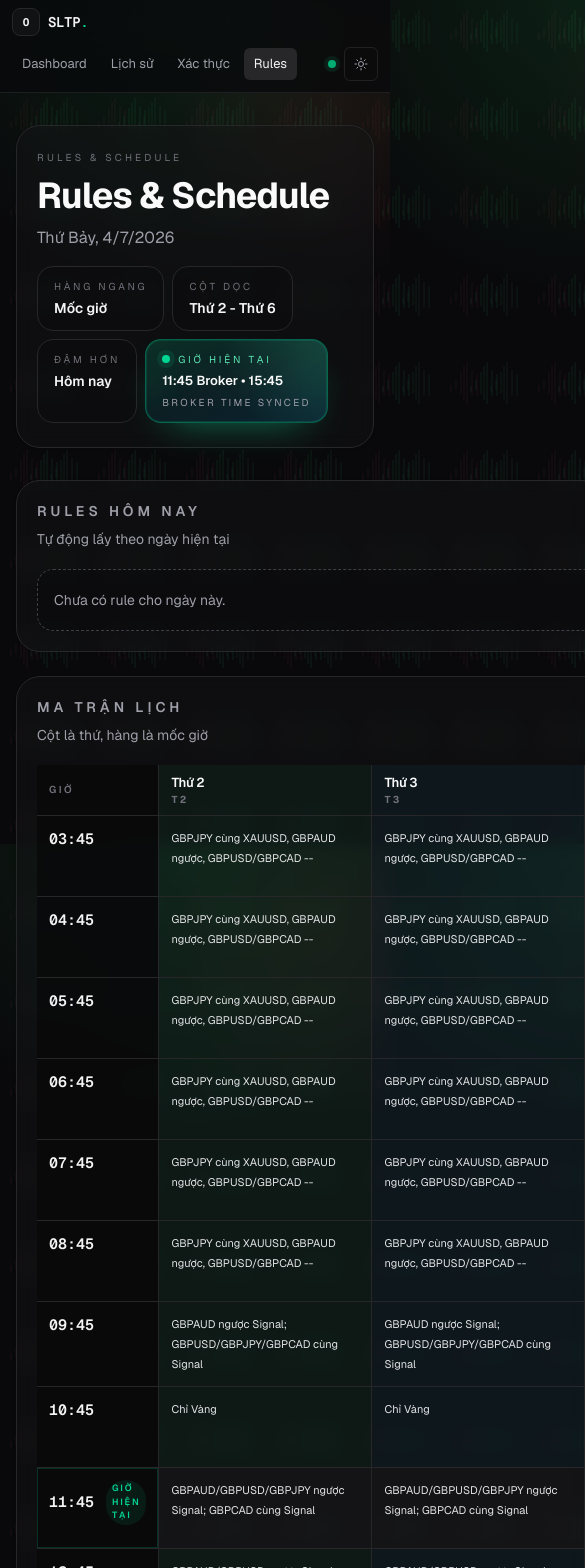
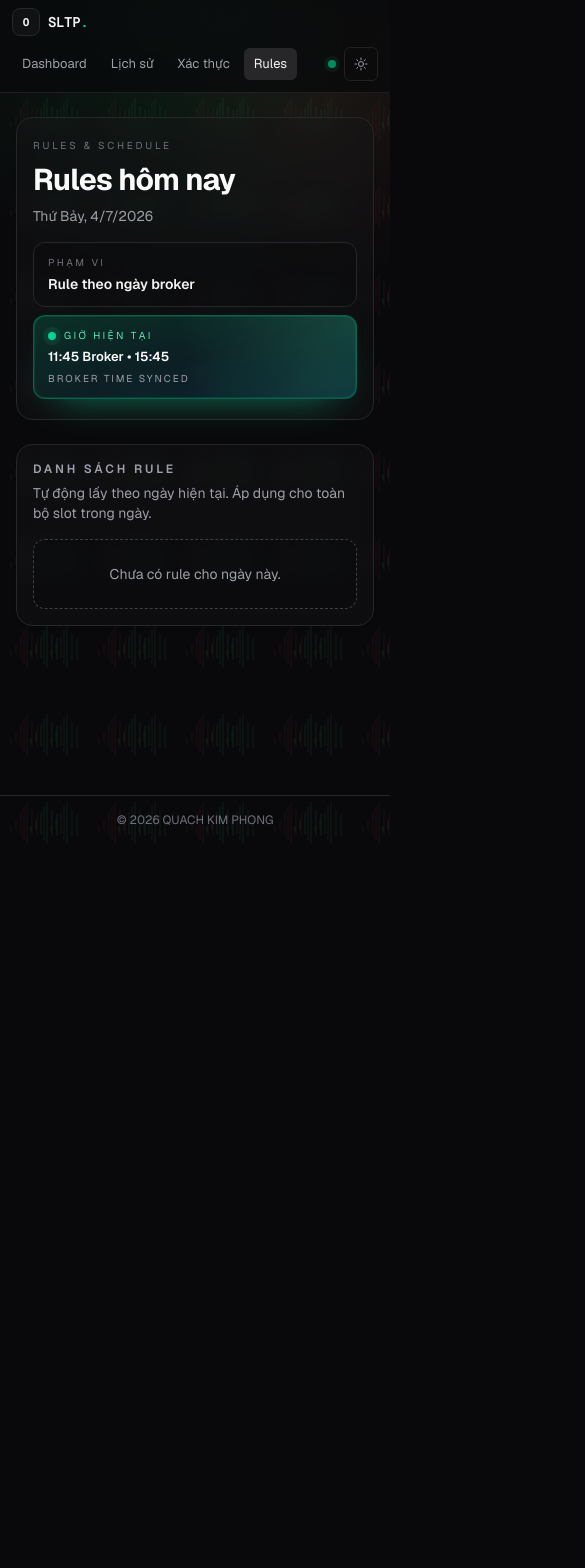
Before and after one commit to QuachGia1994/OAK-Hidden-SLTP-Manager, a Next.js app in the folder dashboard/: page /rules in a window 390 px wide. Shown: the top 1568 px of the page, 585 px wide, since content can reach past the window. After the commit the page ends 844 px from the top, so only its background shows below. Built offline with nearby package versions, Linux system fonts and the light colour scheme.

Commit message:
Simplify Rules page and enrich desktop Signal card.
Hide Account Balance/Equity, show pair dirs on the Dashboard Signal card, and drop the Rules matrix so only today's rules remain for a mobile-friendly layout.

```diff
--- a/dashboard/src/app/rules/page.tsx
+++ b/dashboard/src/app/rules/page.tsx
@@ -1,15 +1,7 @@
-import { DAY_RULES, TARGET_HOURS, brokerToLocalTime, formatHour, getHourNote } from "@/lib/constants";
+import { DAY_RULES, brokerToLocalTime, formatHour } from "@/lib/constants";
 import { getBrokerDateParts } from "@/lib/trading-time";
 
 export const dynamic = "force-dynamic";
-
-const WEEKDAY_COLUMNS = [
-  { day: 1, label: "T2", name: "Thứ 2", tint: "bg-emerald-500/5 dark:bg-emerald-400/5" },
-  { day: 2, label: "T3", name: "Thứ 3", tint: "bg-sky-500/5 dark:bg-sky-400/5" },
-  { day: 3, label: "T4", name: "Thứ 4", tint: "bg-amber-500/5 dark:bg-amber-400/5" },
-  { day: 4, label: "T5", name: "Thứ 5", tint: "bg-fuchsia-500/5 dark:bg-fuchsia-400/5" },
-  { day: 5, label: "T6", name: "Thứ 6", tint: "bg-rose-500/5 dark:bg-rose-400/5" },
-];
 
 export default function RulesPage() {
   const today = new Date();
@@ -17,185 +9,107 @@ export default function RulesPage() {
   const todayRules = DAY_RULES[dayOfWeek] || [];
 
   return (
-    <div className="max-w-7xl mx-auto px-4 sm:px-6 lg:px-8 py-8 sm:py-12">
-      <header className="mb-8 rounded-3xl border border-zinc-200/80 dark:border-zinc-800 bg-white/80 dark:bg-zinc-900/40 backdrop-blur-sm px-5 py-6 sm:px-6 sm:py-7 shadow-sm">
-        <div className="flex flex-col gap-4 lg:flex-row lg:items-end lg:justify-between">
-          <div>
-            <p className="text-[10px] uppercase tracking-[0.32em] text-zinc-400 dark:text-zinc-500 mb-2">Rules & Schedule</p>
-            <h1 className="text-4xl sm:text-5xl font-bold tracking-tight leading-tight text-zinc-900 dark:text-zinc-50">Rules & Schedule</h1>
-            <p className="mt-2 text-base sm:text-lg text-zinc-500 dark:text-zinc-400">
-              {today.toLocaleDateString("vi-VN", { timeZone: "Asia/Bangkok", weekday: "long", day: "numeric", month: "numeric", year: "numeric" })}
+    <div className="mx-auto w-full max-w-3xl px-4 sm:px-6 lg:px-8 py-6 sm:py-10">
+      <header className="mb-6 sm:mb-8 rounded-2xl sm:rounded-3xl border border-zinc-200/80 dark:border-zinc-800 bg-white/80 dark:bg-zinc-900/40 backdrop-blur-sm px-4 py-5 sm:px-6 sm:py-7 shadow-sm">
+        <div className="flex flex-col gap-4 sm:gap-5">
+          <div className="min-w-0">
+            <p className="text-[10px] uppercase tracking-[0.28em] sm:tracking-[0.32em] text-zinc-400 dark:text-zinc-500 mb-2">
+              Rules & Schedule
+            </p>
+            <h1 className="text-3xl sm:text-4xl lg:text-5xl font-bold tracking-tight leading-tight text-zinc-900 dark:text-zinc-50 break-words">
+              Rules hôm nay
+            </h1>
+            <p className="mt-2 text-sm sm:text-base text-zinc-500 dark:text-zinc-400">
+              {today.toLocaleDateString("vi-VN", {
+                timeZone: "Asia/Bangkok",
+                weekday: "long",
+                day: "numeric",
+                month: "numeric",
+                year: "numeric",
+              })}
             </p>
           </div>
-          <div className="flex flex-wrap gap-2">
-            <MetaPill label="Hàng ngang" value="Mốc giờ" />
-            <MetaPill label="Cột dọc" value="Thứ 2 - Thứ 6" />
-            <MetaPill label="Đậm hơn" value="Hôm nay" />
+
+          <div className="flex flex-col sm:flex-row flex-wrap gap-2">
+            <MetaPill label="Phạm vi" value="Rule theo ngày broker" />
             <MetaPill
               label="Giờ hiện tại"
               value={`${formatHour(currentHour)}:45 Broker • ${brokerToLocalTime(currentHour)}`}
+              highlight
             />
           </div>
         </div>
       </header>
 
-      <div className="grid gap-6 xl:grid-cols-[minmax(0,0.55fr)_minmax(0,1.45fr)]">
-        <section className="rounded-3xl border border-zinc-200/80 dark:border-zinc-800 bg-white/80 dark:bg-zinc-900/40 backdrop-blur-sm p-5 sm:p-6 shadow-sm">
-          <SectionTitle title="Rules hôm nay" subtitle="Tự động lấy theo ngày hiện tại" />
+      <section className="rounded-2xl sm:rounded-3xl border border-zinc-200/80 dark:border-zinc-800 bg-white/80 dark:bg-zinc-900/40 backdrop-blur-sm p-4 sm:p-6 shadow-sm">
+        <div className="mb-4 sm:mb-5">
+          <h2 className="text-xs sm:text-sm font-semibold uppercase tracking-[0.24em] sm:tracking-[0.28em] text-zinc-500 dark:text-zinc-400">
+            Danh sách rule
+          </h2>
+          <p className="mt-1.5 sm:mt-2 text-sm text-zinc-500 dark:text-zinc-400">
+            Tự động lấy theo ngày hiện tại. Áp dụng cho toàn bộ slot trong ngày.
+          </p>
+        </div>
+
         {todayRules.length > 0 ? (
-            <div className="mt-5 space-y-3">
+          <ol className="space-y-2.5 sm:space-y-3">
             {todayRules.map((rule, index) => (
-                <div
+              <li
                 key={`${index}-${rule}`}
-                  className="rounded-2xl border border-zinc-200/70 dark:border-zinc-800 bg-zinc-50/90 dark:bg-zinc-950/35 px-4 py-3"
+                className="rounded-xl sm:rounded-2xl border border-zinc-200/70 dark:border-zinc-800 bg-zinc-50/90 dark:bg-zinc-950/35 px-3.5 py-3 sm:px-4 sm:py-3.5"
               >
-                  <div className="flex gap-3">
-                    <span className="mt-1 inline-flex h-5 w-5 shrink-0 items-center justify-center rounded-full bg-emerald-500/10 text-emerald-600 dark:text-emerald-400 text-[11px] font-semibold">
+                <div className="flex gap-3 min-w-0">
+                  <span className="mt-0.5 inline-flex h-6 w-6 shrink-0 items-center justify-center rounded-full bg-emerald-500/10 text-emerald-600 dark:text-emerald-400 text-[11px] sm:text-xs font-semibold">
                     {index + 1}
                   </span>
-                    <p className="text-sm leading-6 text-zinc-700 dark:text-zinc-200">{rule}</p>
+                  <p className="min-w-0 flex-1 text-[13px] sm:text-sm leading-6 text-zinc-700 dark:text-zinc-200 break-words">
+                    {rule}
+                  </p>
                 </div>
-                </div>
+              </li>
             ))}
-            </div>
+          </ol>
         ) : (
-            <div className="mt-5 rounded-2xl border border-dashed border-zinc-300 dark:border-zinc-700 bg-zinc-50/70 dark:bg-zinc-950/30 px-4 py-5 text-sm text-zinc-500 dark:text-zinc-400">
+          <div className="rounded-xl sm:rounded-2xl border border-dashed border-zinc-300 dark:border-zinc-700 bg-zinc-50/70 dark:bg-zinc-950/30 px-4 py-6 text-sm text-zinc-500 dark:text-zinc-400 text-center">
             Chưa có rule cho ngày này.
           </div>
         )}
       </section>
+    </div>
+  );
+}
 
-        <section className="rounded-3xl border border-zinc-200/80 dark:border-zinc-800 bg-white/80 dark:bg-zinc-900/40 backdrop-blur-sm p-5 sm:p-6 shadow-sm">
-          <SectionTitle title="Ma trận lịch" subtitle="Cột là thứ, hàng là mốc giờ" />
-          <div className="mt-5 overflow-x-auto">
-            <table className="min-w-[820px] w-full border-separate border-spacing-0">
-              <thead>
-                <tr>
-                  <th className="sticky left-0 top-0 z-20 border-b border-r border-zinc-200/80 dark:border-zinc-800 bg-white/95 dark:bg-zinc-950/90 px-3 py-2 sm:px-4 sm:py-3 text-left text-[10px] sm:text-[11px] font-semibold uppercase tracking-[0.24em] sm:tracking-[0.26em] text-zinc-400 dark:text-zinc-500">
-                    Giờ
-                  </th>
-                  {WEEKDAY_COLUMNS.map((column) => {
-                    const isTodayColumn = dayOfWeek === column.day;
-
+function MetaPill({
+  label,
+  value,
+  highlight = false,
+}: {
+  label: string;
+  value: string;
+  highlight?: boolean;
+}) {
+  if (highlight) {
     return (
-                      <th
-                        key={column.day}
-                        className={`sticky top-0 z-10 border-b border-r last:border-r-0 border-zinc-200/80 dark:border-zinc-800 px-3 py-2 sm:px-4 sm:py-3 text-left ${column.tint} ${
-                          isTodayColumn ? "ring-1 ring-inset ring-emerald-500/25 dark:ring-emerald-400/20" : ""
-                        }`}
-                      >
-                        <div className="flex items-center justify-between gap-2">
-                          <div>
-                            <div className="text-[13px] sm:text-sm font-semibold tracking-tight text-zinc-900 dark:text-zinc-50">{column.name}</div>
-                            <div className="text-[10px] sm:text-[11px] uppercase tracking-[0.22em] sm:tracking-[0.24em] text-zinc-400 dark:text-zinc-500">{column.label}</div>
+      <div className="relative overflow-hidden rounded-xl sm:rounded-2xl border border-emerald-400/35 bg-gradient-to-br from-emerald-500/20 via-cyan-500/10 to-sky-500/15 px-3.5 py-3 sm:px-4 shadow-[0_18px_40px_-24px_rgba(16,185,129,0.75)] ring-1 ring-inset ring-emerald-400/15 min-w-0 flex-1 sm:flex-none sm:min-w-[220px]">
+        <div className="pointer-events-none absolute inset-0 bg-[radial-gradient(circle_at_top_right,rgba(52,211,153,0.22),transparent_54%)]" />
+        <div className="relative flex items-center gap-2 text-[10px] uppercase tracking-[0.24em] sm:tracking-[0.28em] text-emerald-700 dark:text-emerald-300">
+          <span className="h-2 w-2 shrink-0 rounded-full bg-emerald-400 shadow-[0_0_0_5px_rgba(16,185,129,0.12)]" />
+          {label}
         </div>
-                          {isTodayColumn && (
-                            <span className="rounded-full border border-emerald-500/20 bg-emerald-500/10 px-1.5 py-0.5 text-[9px] sm:text-[10px] font-semibold uppercase tracking-[0.2em] sm:tracking-[0.22em] text-emerald-600 dark:text-emerald-400">
-                              Hôm nay
-                            </span>
-                          )}
+        <div className="relative mt-1 text-[13px] sm:text-[15px] font-semibold leading-5 text-zinc-900 dark:text-zinc-50 break-words">
+          {value}
         </div>
-                      </th>
-                    );
-                  })}
-                </tr>
-              </thead>
-              <tbody>
-                {TARGET_HOURS.map((hour) => {
-                  const isCurrentHour = currentHour === hour;
-
-                  return (
-                    <tr key={hour}>
-                      <th
-                        className={`sticky left-0 z-10 border-b border-r border-zinc-200/80 dark:border-zinc-800 bg-white/95 dark:bg-zinc-950/90 px-3 py-3 sm:px-4 sm:py-4 text-left align-top ${
-                          isCurrentHour ? "ring-1 ring-inset ring-emerald-500/20 dark:ring-emerald-400/20" : ""
-                        }`}
-                      >
-                        <div className="flex items-center gap-3">
-                          <span className="font-mono text-[15px] sm:text-lg font-semibold text-zinc-900 dark:text-zinc-100">{formatHour(hour)}:45</span>
-                          {isCurrentHour && (
-                            <span className="rounded-full bg-emerald-500/10 px-1.5 py-0.5 text-[9px] sm:text-[10px] font-semibold uppercase tracking-[0.2em] sm:tracking-[0.22em] text-emerald-600 dark:text-emerald-400">
-                              Giờ hiện tại
-                            </span>
-                          )}
-                        </div>
-                      </th>
-
-                      {WEEKDAY_COLUMNS.map((column) => {
-                        const note = getHourNote(hour, column.day);
-                        const isTodayColumn = dayOfWeek === column.day;
-
-                        return (
-                          <td
-                            key={`${hour}-${column.day}`}
-                            className={`border-b border-r last:border-r-0 border-zinc-200/80 dark:border-zinc-800 align-top ${column.tint} ${
-                              isTodayColumn ? "ring-1 ring-inset ring-emerald-500/20 dark:ring-emerald-400/15" : ""
-                            } ${isCurrentHour ? "bg-zinc-100/60 dark:bg-zinc-800/25" : ""}`}
-                          >
-                            <div className="min-h-20 px-3 py-3 sm:min-h-28 sm:px-4 sm:py-4">
-                              {note ? (
-                                <p className="text-[11px] sm:text-sm leading-5 sm:leading-6 text-zinc-700 dark:text-zinc-200 overflow-hidden [display:-webkit-box] [WebkitBoxOrient:vertical] [WebkitLineClamp:2] sm:[display:block] sm:[WebkitBoxOrient:initial] sm:[WebkitLineClamp:unset] sm:overflow-visible">
-                                  {note}
-                                </p>
-                              ) : (
-                                <p className="text-[11px] sm:text-sm leading-5 sm:leading-6 text-zinc-400 dark:text-zinc-500">—</p>
-                              )}
-                            </div>
-                          </td>
-                        );
-                      })}
-                    </tr>
-                  );
-                })}
-              </tbody>
-            </table>
-          </div>
-        </section>
+        <div className="relative mt-1 text-[10px] uppercase tracking-[0.2em] sm:tracking-[0.24em] text-zinc-500 dark:text-zinc-400">
+          Broker time synced
         </div>
       </div>
     );
   }
 
-function SectionTitle({ title, subtitle }: { title: string; subtitle: string }) {
   return (
-    <div>
-      <h2 className="text-sm font-semibold uppercase tracking-[0.28em] text-zinc-500 dark:text-zinc-400">{title}</h2>
-      <p className="mt-2 text-sm text-zinc-500 dark:text-zinc-400">{subtitle}</p>
+    <div className="rounded-xl sm:rounded-2xl border border-zinc-200/80 dark:border-zinc-800 bg-zinc-50/90 dark:bg-zinc-950/35 px-3.5 py-3 sm:px-4 min-w-0 flex-1 sm:flex-none">
+      <div className="text-[10px] uppercase tracking-[0.24em] sm:tracking-[0.28em] text-zinc-400 dark:text-zinc-500">{label}</div>
+      <div className="mt-1 text-sm font-semibold text-zinc-800 dark:text-zinc-100 break-words">{value}</div>
     </div>
   );
 }
-
-function MetaPill({ label, value }: { label: string; value: string }) {
-  const isCurrentTime = value.includes("Broker");
-
-  return (
-    <div
-      className={`relative overflow-hidden rounded-2xl border px-4 py-3 ${
-        isCurrentTime
-          ? "border-emerald-400/35 bg-gradient-to-br from-emerald-500/20 via-cyan-500/10 to-sky-500/15 shadow-[0_18px_40px_-24px_rgba(16,185,129,0.75)] ring-1 ring-inset ring-emerald-400/15"
-          : "border-zinc-200/80 dark:border-zinc-800 bg-zinc-50/90 dark:bg-zinc-950/35"
-      }`}
-    >
-      {isCurrentTime ? (
-        <>
-          <div className="pointer-events-none absolute inset-0 bg-[radial-gradient(circle_at_top_right,rgba(52,211,153,0.22),transparent_54%)]" />
-          <div className="relative flex items-center gap-2 text-[10px] uppercase tracking-[0.28em] text-emerald-700 dark:text-emerald-300">
-            <span className="h-2 w-2 rounded-full bg-emerald-400 shadow-[0_0_0_5px_rgba(16,185,129,0.12)]" />
-            {label}
-          </div>
-          <div className="relative mt-1 text-[13px] font-semibold leading-5 text-zinc-900 dark:text-zinc-50 sm:text-[15px]">
-            {value}
-          </div>
-          <div className="relative mt-1 text-[10px] uppercase tracking-[0.24em] text-zinc-500 dark:text-zinc-400">
-            Broker time synced
-          </div>
-        </>
-      ) : (
-        <>
-          <div className="text-[10px] uppercase tracking-[0.28em] text-zinc-400 dark:text-zinc-500">{label}</div>
-          <div className="mt-1 text-sm font-semibold text-zinc-800 dark:text-zinc-100">{value}</div>
-        </>
-      )}
-    </div>
-  );
-}
```
Also changed, not shown: 1 other file (tests, documents, lock files or other folders). Lines whose indentation alone changed are shown as unchanged.
